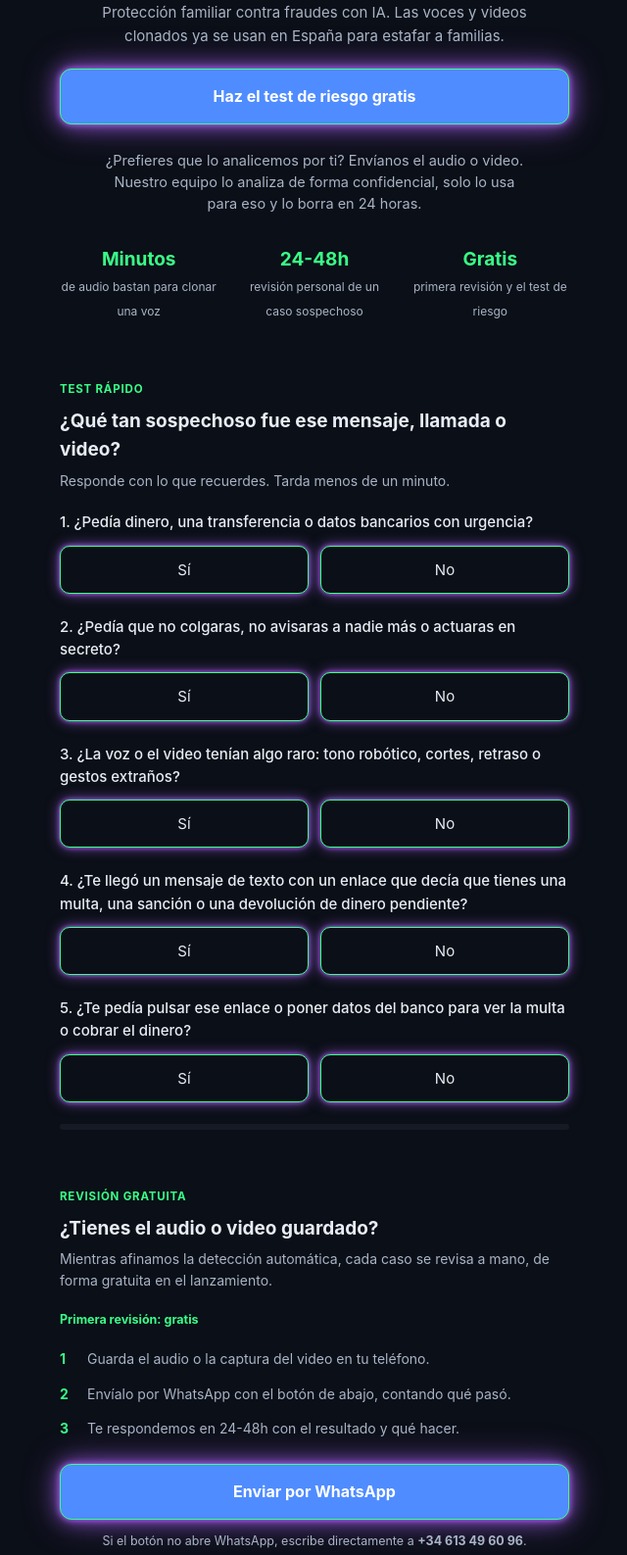
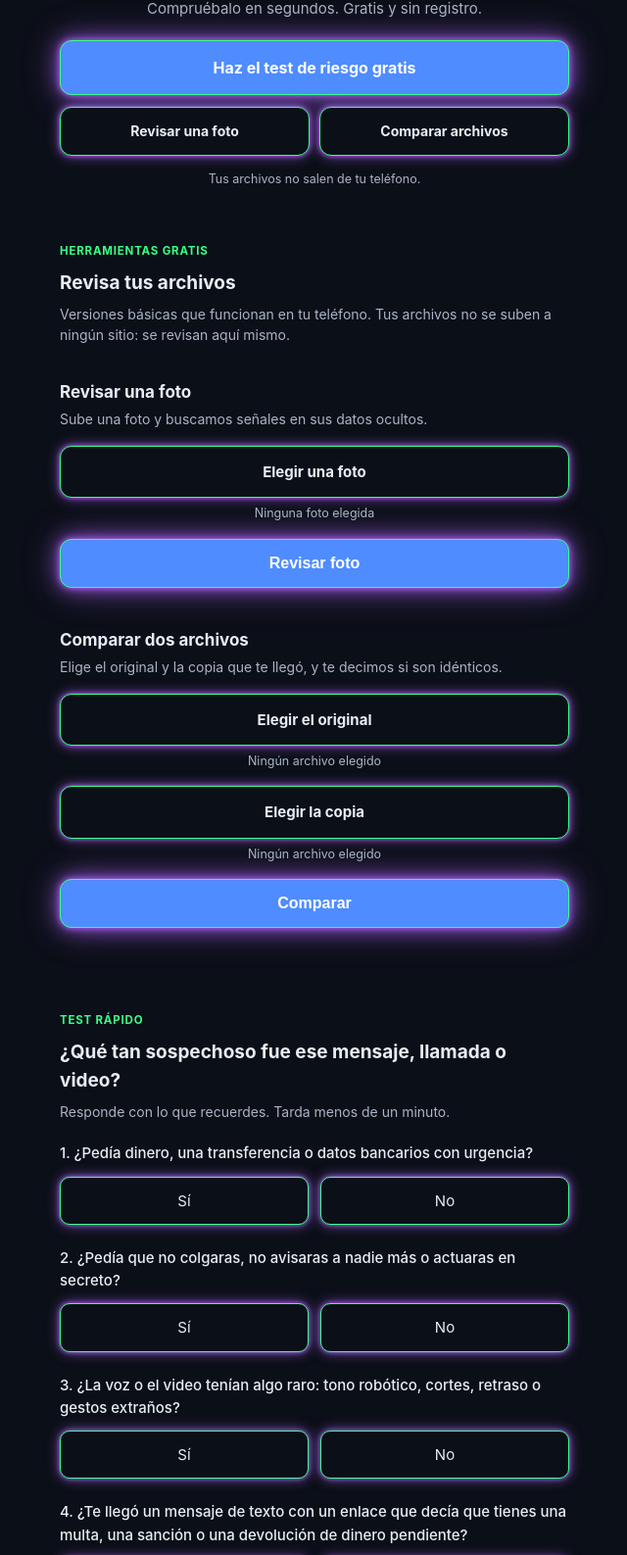
Before and after one commit to garpules/escudoia, a plain HTML site: page index.html in a window 1280 px wide. Shown: the part 157-1744 px from the top of the page at 98% size, without its empty margins (319-959 px from the left). Drawn offline with Linux system fonts and the light colour scheme.

Commit message:
Update index.html

```diff
--- a/index.html
+++ b/index.html
@@ -41,16 +41,24 @@
     line-height:1.55;
   }
   .wrap{max-width:560px;margin:0 auto;padding:0 20px 60px;}
-  header.hero{padding:36px 0 30px;text-align:center;}
+  header.hero{padding:34px 0 26px;text-align:center;}
   .logo{
     display:inline-flex;align-items:center;gap:8px;
     font-weight:700;font-size:15px;letter-spacing:.5px;
-    color:var(--green);margin-bottom:22px;
+    color:var(--green);margin-bottom:20px;
   }
   .logo svg{width:22px;height:22px;}
   h1{font-size:26px;margin:0 0 12px;line-height:1.25;}
-  .hero p{color:var(--text-dim);font-size:15px;margin:0 auto 22px;max-width:440px;}
-  .stat-row{display:flex;gap:18px;margin-top:30px;justify-content:center;flex-wrap:wrap;}
+  .hero p{color:var(--text-dim);font-size:15px;margin:0 auto 20px;max-width:440px;}
+  .hero p.hero-note{font-size:12.5px;margin:14px auto 0;}
+  .hero-btns{display:flex;gap:10px;margin-top:12px;}
+  .btn-sec{
+    flex:1;display:block;text-align:center;text-decoration:none;
+    background:var(--bg);color:var(--text);font-weight:700;font-size:14px;
+    border:1.5px solid var(--green);border-radius:12px;padding:13px 6px;
+    box-shadow:var(--glow-sm);cursor:pointer;
+  }
+  .stat-row{display:flex;gap:18px;justify-content:center;flex-wrap:wrap;text-align:center;}
   .stat{flex:1;min-width:100px;}
   .stat b{display:block;font-size:19px;color:var(--green);}
   .stat span{font-size:12px;color:var(--text-dim);}
@@ -114,7 +122,7 @@
   .tool p.conf{margin:0;font-size:12.5px;color:var(--text-dim);font-weight:400;}
   .tool-note{margin:16px 0 0;font-size:13px;color:var(--text-dim);}
 
-  .live-tool{padding:14px 0 26px;}
+  .live-tool{padding:14px 0 26px;scroll-margin-top:16px;}
   .live-tool h3{font-size:17px;margin:0 0 4px;}
   .live-tool .lead{margin:0 0 16px;}
   .file-btn{
@@ -175,15 +183,52 @@
       ESCUDOIA
     </div>
     <h1>¿Te llegó una llamada, un audio o un video sospechoso?</h1>
-    <p>Protección familiar contra fraudes con IA. Las voces y videos clonados ya se usan en España para estafar a familias.</p>
+    <p>Compruébalo en segundos. Gratis y sin registro.</p>
     <a class="btn-main" href="#test">Haz el test de riesgo gratis</a>
-    <p style="margin-top:26px;margin-bottom:0;font-size:14.5px;">¿Prefieres que lo analicemos por ti? Envíanos el audio o video. Nuestro equipo lo analiza de forma confidencial, solo lo usa para eso y lo borra en 24 horas.</p>
-    <div class="stat-row">
-      <div class="stat"><b>Minutos</b><span>de audio bastan para clonar una voz</span></div>
-      <div class="stat"><b>24-48h</b><span>revisión personal de un caso sospechoso</span></div>
-      <div class="stat"><b>Gratis</b><span>primera revisión y el test de riesgo</span></div>
+    <div class="hero-btns">
+      <a class="btn-sec" href="#foto">Revisar una foto</a>
+      <a class="btn-sec" href="#comparar">Comparar archivos</a>
     </div>
+    <p class="hero-note">Tus archivos no salen de tu teléfono.</p>
   </header>
+
+  <section id="herramientas">
+    <span class="pill">HERRAMIENTAS GRATIS</span>
+    <h2>Revisa tus archivos</h2>
+    <p class="lead">Versiones básicas que funcionan en tu teléfono. Tus archivos no se suben a ningún sitio: se revisan aquí mismo.</p>
+
+    <div class="live-tool" id="foto">
+      <h3>Revisar una foto</h3>
+      <p class="lead">Sube una foto y buscamos señales en sus datos ocultos.</p>
+      <label class="file-btn">Elegir una foto<input type="file" id="phF" accept="image/*"></label>
+      <p class="file-name" id="phName">Ninguna foto elegida</p>
+      <button class="btn-main" id="phGo" type="button">Revisar foto</button>
+      <p class="tool-err" id="phErr"></p>
+      <div class="tool-out" id="phOut">
+        <div class="t" id="phTitle"></div>
+        <div id="phList"></div>
+        <p class="small" style="font-size:12.5px;">Esta revisión básica solo mira los datos ocultos de la foto. Muchas apps, como WhatsApp, los borran al enviarla. Que no haya señales no prueba que la foto sea real.</p>
+      </div>
+    </div>
+
+    <div class="live-tool" id="comparar">
+      <h3>Comparar dos archivos</h3>
+      <p class="lead">Elige el original y la copia que te llegó, y te decimos si son idénticos.</p>
+      <label class="file-btn">Elegir el original<input type="file" id="cmpA"></label>
+      <p class="file-name" id="cmpAName">Ningún archivo elegido</p>
+      <label class="file-btn">Elegir la copia<input type="file" id="cmpB"></label>
+      <p class="file-name" id="cmpBName">Ningún archivo elegido</p>
+      <button class="btn-main" id="cmpGo" type="button">Comparar</button>
+      <p class="tool-err" id="cmpErr"></p>
+      <div class="tool-out" id="cmpOut">
+        <div class="t" id="cmpTitle"></div>
+        <p id="cmpDesc"></p>
+        <p class="small" id="cmpHash"></p>
+      </div>
+      <canvas id="cmpC1" width="128" height="128" style="display:none;"></canvas>
+      <canvas id="cmpC2" width="128" height="128" style="display:none;"></canvas>
+    </div>
+  </section>
 
   <section id="test">
     <span class="pill">TEST RÁPIDO</span>
@@ -236,9 +281,9 @@
   </section>
 
   <section>
-    <span class="pill">REVISIÓN GRATUITA</span>
-    <h2>¿Tienes el audio o video guardado?</h2>
-    <p class="lead">Mientras afinamos la detección automática, cada caso se revisa a mano, de forma gratuita en el lanzamiento.</p>
+    <span class="pill">REVISIÓN POR EXPERTOS</span>
+    <h2>¿Es un caso importante?</h2>
+    <p class="lead">Esta opción es para casos que de verdad lo necesitan: un video, audio o documento que puede costarte dinero o perjudicar a alguien. Nuestro equipo lo revisa con más detalle y te explica qué encontró. Para dudas rápidas, usa las herramientas gratis de arriba.</p>
     <div class="review-card">
       <div class="status-badge" id="statusBadge">Primera revisión: gratis</div>
       <ol class="steps">
@@ -251,6 +296,14 @@
       </a>
       <div class="num-box">Si el botón no abre WhatsApp, escribe directamente a <strong>+34 613 49 60 96</strong>.</div>
       <p class="privacy-note">Transparencia: una persona de nuestro equipo puede revisar el audio o video que envíes. Solo se usa para analizarlo y se borra en 24 horas.</p>
+    </div>
+  </section>
+
+  <section style="padding:10px 0 20px;">
+    <div class="stat-row">
+      <div class="stat"><b>Minutos</b><span>de audio bastan para clonar una voz</span></div>
+      <div class="stat"><b>24-48h</b><span>revisión personal de un caso sospechoso</span></div>
+      <div class="stat"><b>Gratis</b><span>primera revisión y el test de riesgo</span></div>
     </div>
   </section>
 
@@ -309,44 +362,6 @@
       <p class="do">Qué hacer: no pulses el enlace ni des datos del banco. Revisa tus devoluciones entrando tú a la web oficial.</p>
     </div>
     <a class="btn-main" href="#test" style="margin-top:14px;">Haz el test de riesgo gratis</a>
-  </section>
-
-  <section id="herramientas">
-    <span class="pill">HERRAMIENTAS GRATIS</span>
-    <h2>Revisa tus archivos</h2>
-    <p class="lead">Versiones básicas que funcionan en tu teléfono. Tus archivos no se suben a ningún sitio: se revisan aquí mismo.</p>
-
-    <div class="live-tool">
-      <h3>Revisar una foto</h3>
-      <p class="lead">Sube una foto y buscamos señales en sus datos ocultos.</p>
-      <label class="file-btn">Elegir una foto<input type="file" id="phF" accept="image/*"></label>
-      <p class="file-name" id="phName">Ninguna foto elegida</p>
-      <button class="btn-main" id="phGo" type="button">Revisar foto</button>
-      <p class="tool-err" id="phErr"></p>
-      <div class="tool-out" id="phOut">
-        <div class="t" id="phTitle"></div>
-        <div id="phList"></div>
-        <p class="small" style="font-size:12.5px;">Esta revisión básica solo mira los datos ocultos de la foto. Muchas apps, como WhatsApp, los borran al enviarla. Que no haya señales no prueba que la foto sea real.</p>
-      </div>
-    </div>
-
-    <div class="live-tool">
-      <h3>Comparar dos archivos</h3>
-      <p class="lead">Elige el original y la copia que te llegó, y te decimos si son idénticos.</p>
-      <label class="file-btn">Elegir el original<input type="file" id="cmpA"></label>
-      <p class="file-name" id="cmpAName">Ningún archivo elegido</p>
-      <label class="file-btn">Elegir la copia<input type="file" id="cmpB"></label>
-      <p class="file-name" id="cmpBName">Ningún archivo elegido</p>
-      <button class="btn-main" id="cmpGo" type="button">Comparar</button>
-      <p class="tool-err" id="cmpErr"></p>
-      <div class="tool-out" id="cmpOut">
-        <div class="t" id="cmpTitle"></div>
-        <p id="cmpDesc"></p>
-        <p class="small" id="cmpHash"></p>
-      </div>
-      <canvas id="cmpC1" width="128" height="128" style="display:none;"></canvas>
-      <canvas id="cmpC2" width="128" height="128" style="display:none;"></canvas>
-    </div>
   </section>
 
   <section>
```
